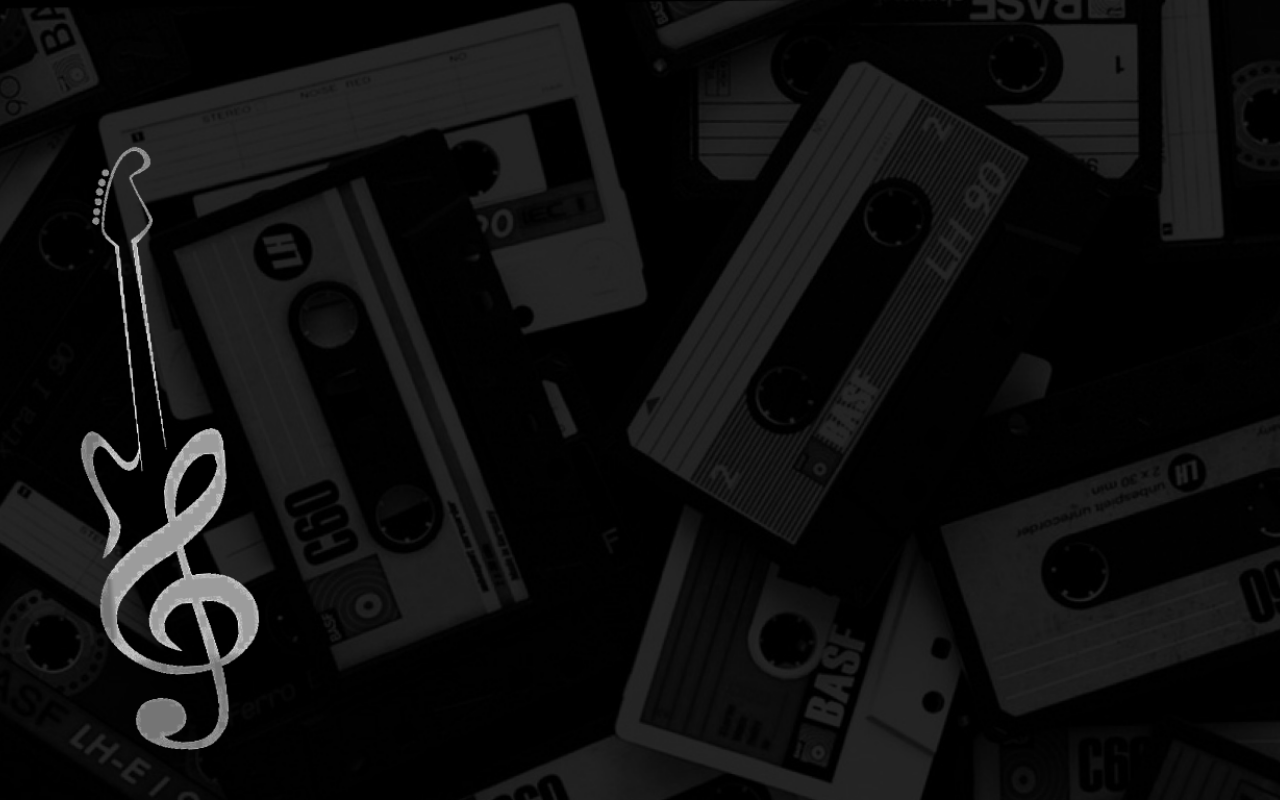
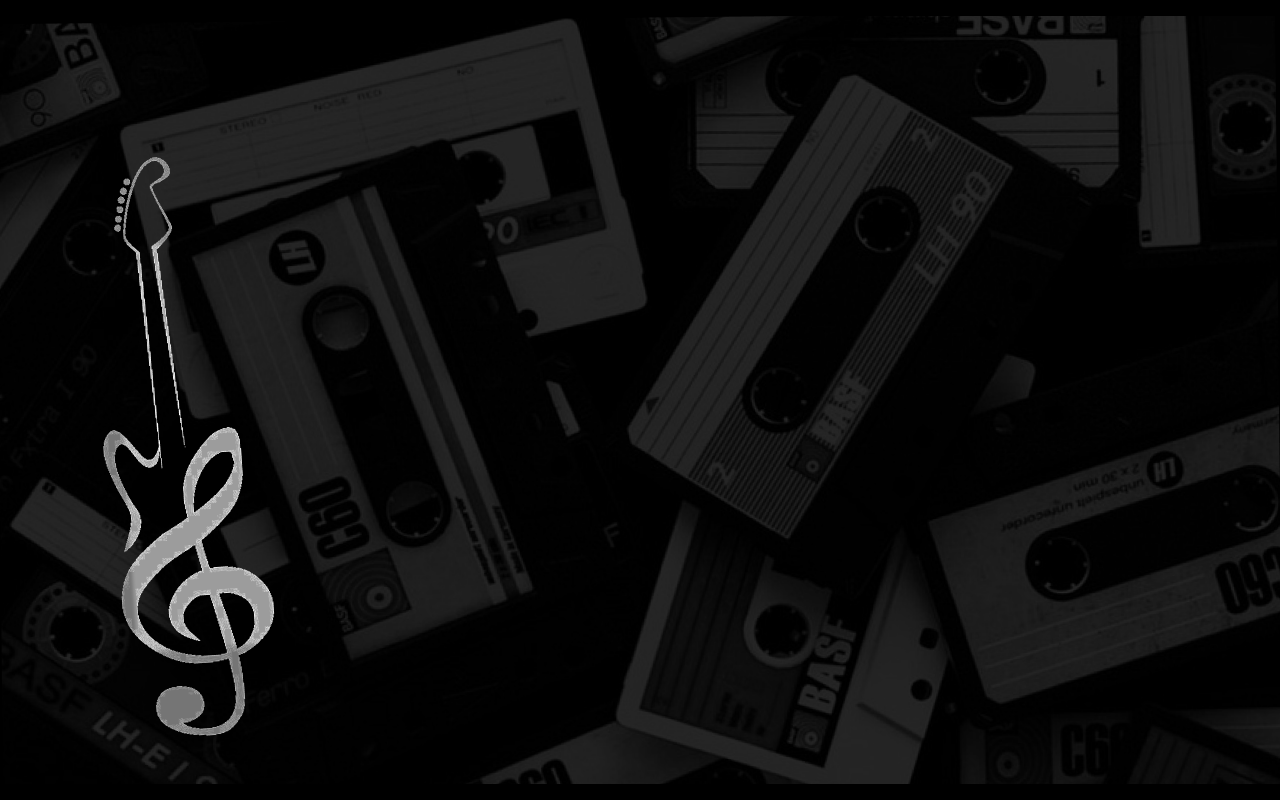
Before and after one commit to nnampp/Fidelio, a Next.js app: page /import in a window 1280 px wide. Built offline with nearby package versions, Linux system fonts and the light colour scheme.

Commit message:
Background

```diff
--- a/pages/import.js
+++ b/pages/import.js
@@ -4,7 +4,7 @@ export default function Import() {
     return (
         <>
             <div className="w-full h-screen bg-black">
-                <div className=" bg-cover bg-center w-full h-full" style={{ backgroundImage: `url(/bg-import.png)` }}>
+                <div className="bg-center w-full h-full bg-no-repeat" style={{ backgroundImage: `url(/bg-import.png)` }}>
                     <p></p>
                 </div>
             </div>
```
